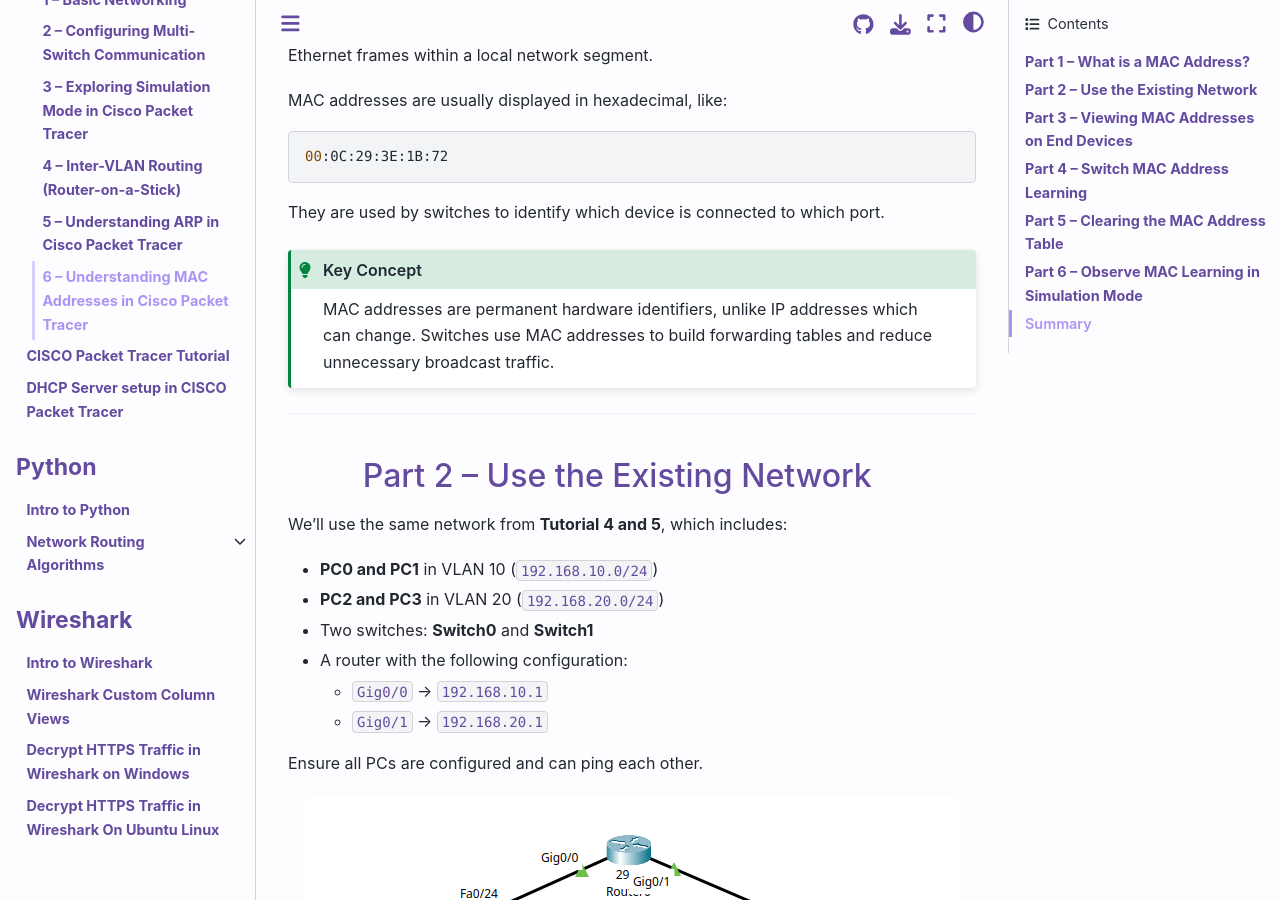
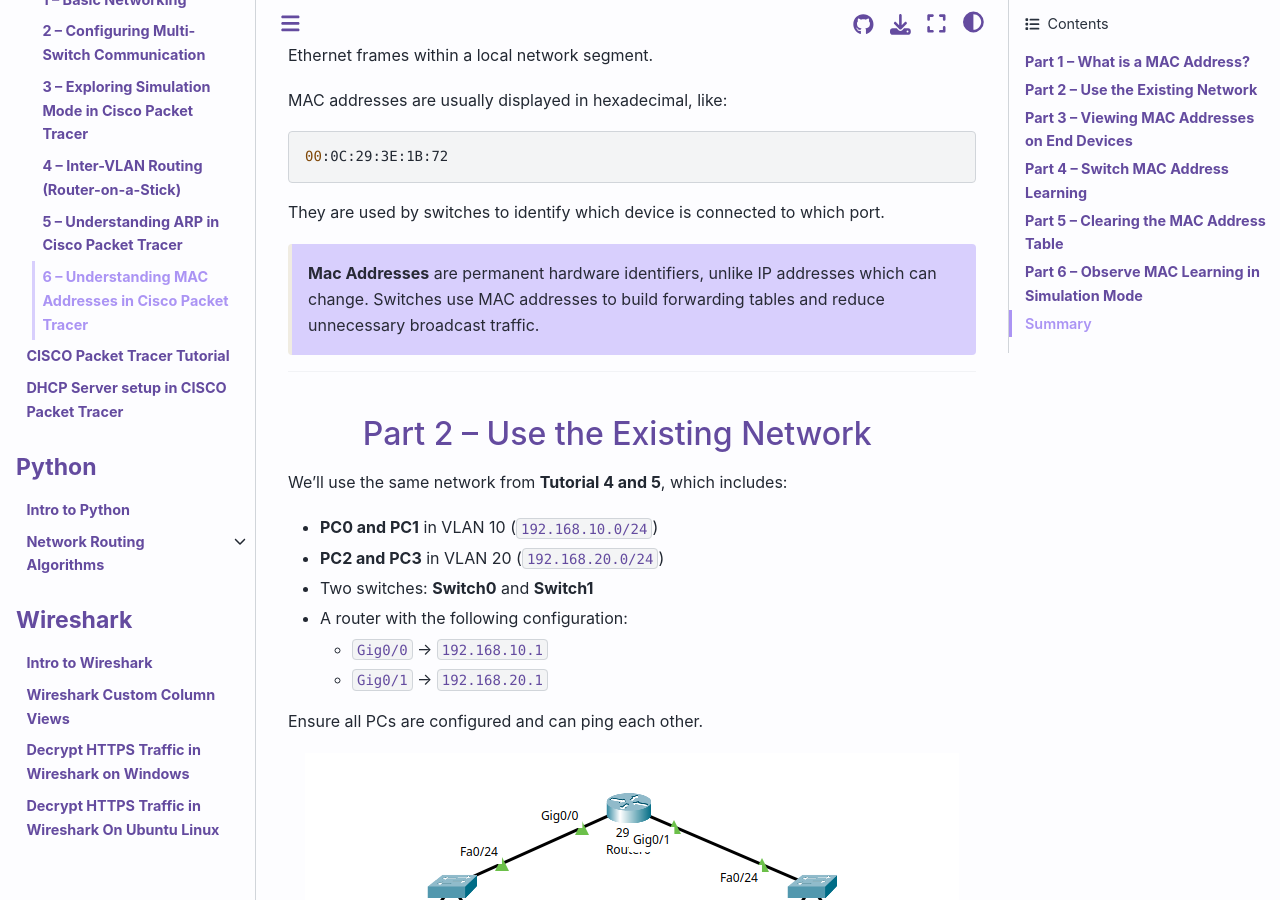
Before and after one commit to breezy-codes/computer-networks-guide, a Jupyter Book: the page built from cisco/tutorial-series/tutorial6.md, in a window 1280 px wide and 900 px high, scrolled down 388 px. Built offline with Jupyter Book 1.0.4 settings and Sphinx 7.4.7 and the Sphinx Book theme 1.1.4, drawn with Linux system fonts in a browser that asks for light colours; pages that are not in the unit, such as notebooks, are missing from menus; some of the changed lines change nothing that is shown.

Commit message:
CISCO Tutorials

````diff
--- a/cisco/tutorial-series/tutorial6.md
+++ b/cisco/tutorial-series/tutorial6.md
@@ -16,10 +16,7 @@ MAC addresses are usually displayed in hexadecimal, like:
 
 They are used by switches to identify which device is connected to which port.
 
-```{admonition} Key Concept
-:class: tip
-MAC addresses are permanent hardware identifiers, unlike IP addresses which can change. Switches use MAC addresses to build forwarding tables and reduce unnecessary broadcast traffic.
-```
+> **Mac Addresses** are permanent hardware identifiers, unlike IP addresses which can change. Switches use MAC addresses to build forwarding tables and reduce unnecessary broadcast traffic.
 
 ---
 
@@ -61,10 +58,7 @@ The **Physical Address** listed is PC1’s MAC address.
 
 Repeat this process on **PC2**, **PC3**, and **PC4** to confirm each has a unique MAC.
 
-```{admonition} Note
-:class: note
-MAC addresses are unique per interface. If a device has multiple NICs, each will have a different MAC address.
-```
+> MAC addresses are unique per interface. If a device has multiple NICs, each will have a different MAC address.
 
 ---
 
````
Also changed, not shown: 1 other file.
